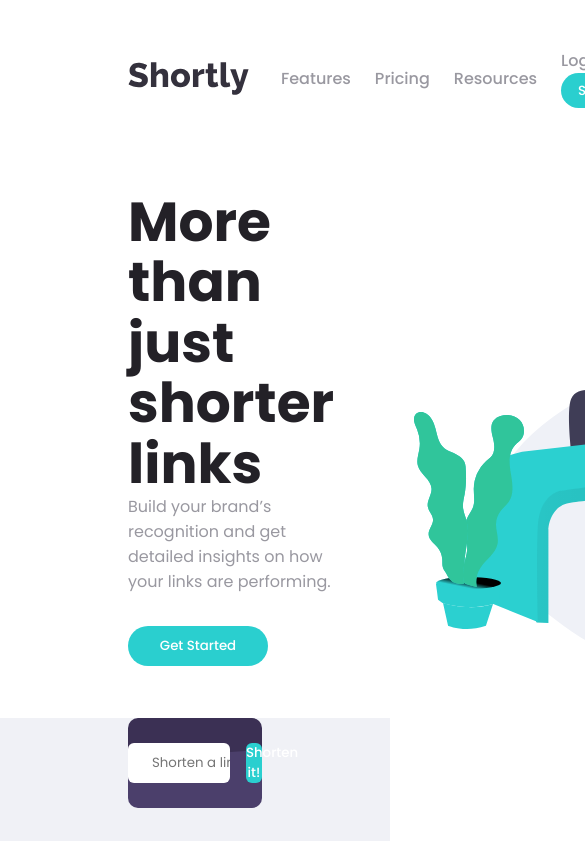
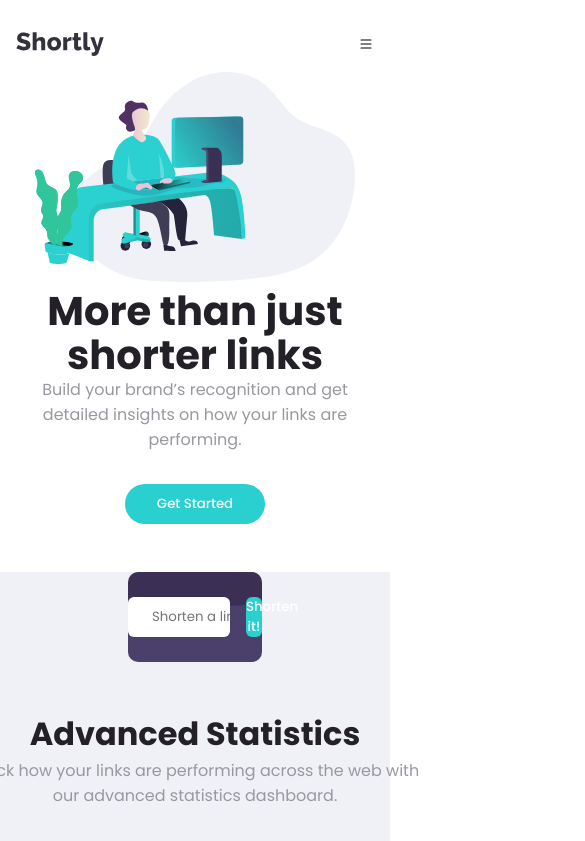
Before and after one commit to chalobonDen/URL-shortening-API-landing-page-challenge-hub, a React (Create React App) app: page / in a window 390 px wide. Shown: the top 841 px of the page, 585 px wide, since content can reach past the window. Built offline with nearby package versions, Linux system fonts and the light colour scheme.

Commit message:
responsive menu bar

```diff
--- a/src/components/Header/Header.css
+++ b/src/components/Header/Header.css
@@ -29,7 +29,9 @@
   height: 35px;
   border-radius: 25px;
 }
-
+.burger {
+  display: none;
+}
 .header-content {
   margin-top: 5rem;
   display: flex;
@@ -50,3 +52,44 @@
   border-radius: 25px;
   margin-top: 2rem;
 }
+
+@media screen and (max-width: 414px) {
+  .header {
+    margin: 2rem 1rem;
+  }
+  .menu {
+    display: none;
+  }
+  .burger {
+    display: flex;
+    align-items: center;
+    justify-content: space-between;
+  }
+  .burger img {
+    height: 1.5rem;
+  }
+
+  .header-content {
+    margin-top: 1rem;
+    flex-direction: column-reverse;
+    text-align: center;
+    justify-content: center;
+  }
+  .header-content img {
+    /* margin: 0 1rem; */
+    height: 210px;
+    width: 320px;
+    /* object-fit: cover;
+    object-position: right 75%; */
+  }
+  /* .working {
+    width: 200px;
+  } */
+
+  .header-content h1 {
+    font-size: 40px;
+  }
+  .title {
+    margin-right: 0;
+  }
+}
--- a/src/components/Header/Header.js
+++ b/src/components/Header/Header.js
@@ -15,7 +15,9 @@ const Header = () => {
           </p>
           <button>Get Started</button>
         </div>
-        <img src={working} alt="" />
+        <div className="working">
+          <img className="img-working" src={working} alt="" />
+        </div>
       </div>
     </div>
   );
--- a/src/components/Header/Menu.js
+++ b/src/components/Header/Menu.js
@@ -4,6 +4,7 @@ import './Header.css';
 
 const Menu = () => {
   return (
+    <div className="menubar">
       <div className="menu">
         <div className="menu-left">
           <img src={logo} alt="" />
@@ -17,6 +18,23 @@ const Menu = () => {
           <button>Sign Up</button>
         </div>
       </div>
+
+      <div className="burger">
+        <img src={logo} alt="" />
+        <svg
+          xmlns="http://www.w3.org/2000/svg"
+          width="16"
+          height="16"
+          viewBox="0 0 16 16"
+          // className="burger"
+        >
+          <path
+            fillRule="evenodd"
+            d="M2.5 12a.5.5 0 0 1 .5-.5h10a.5.5 0 0 1 0 1H3a.5.5 0 0 1-.5-.5zm0-4a.5.5 0 0 1 .5-.5h10a.5.5 0 0 1 0 1H3a.5.5 0 0 1-.5-.5zm0-4a.5.5 0 0 1 .5-.5h10a.5.5 0 0 1 0 1H3a.5.5 0 0 1-.5-.5z"
+          />
+        </svg>
+      </div>
+    </div>
   );
 };
 
```
Lines whose indentation alone changed are shown as unchanged.
